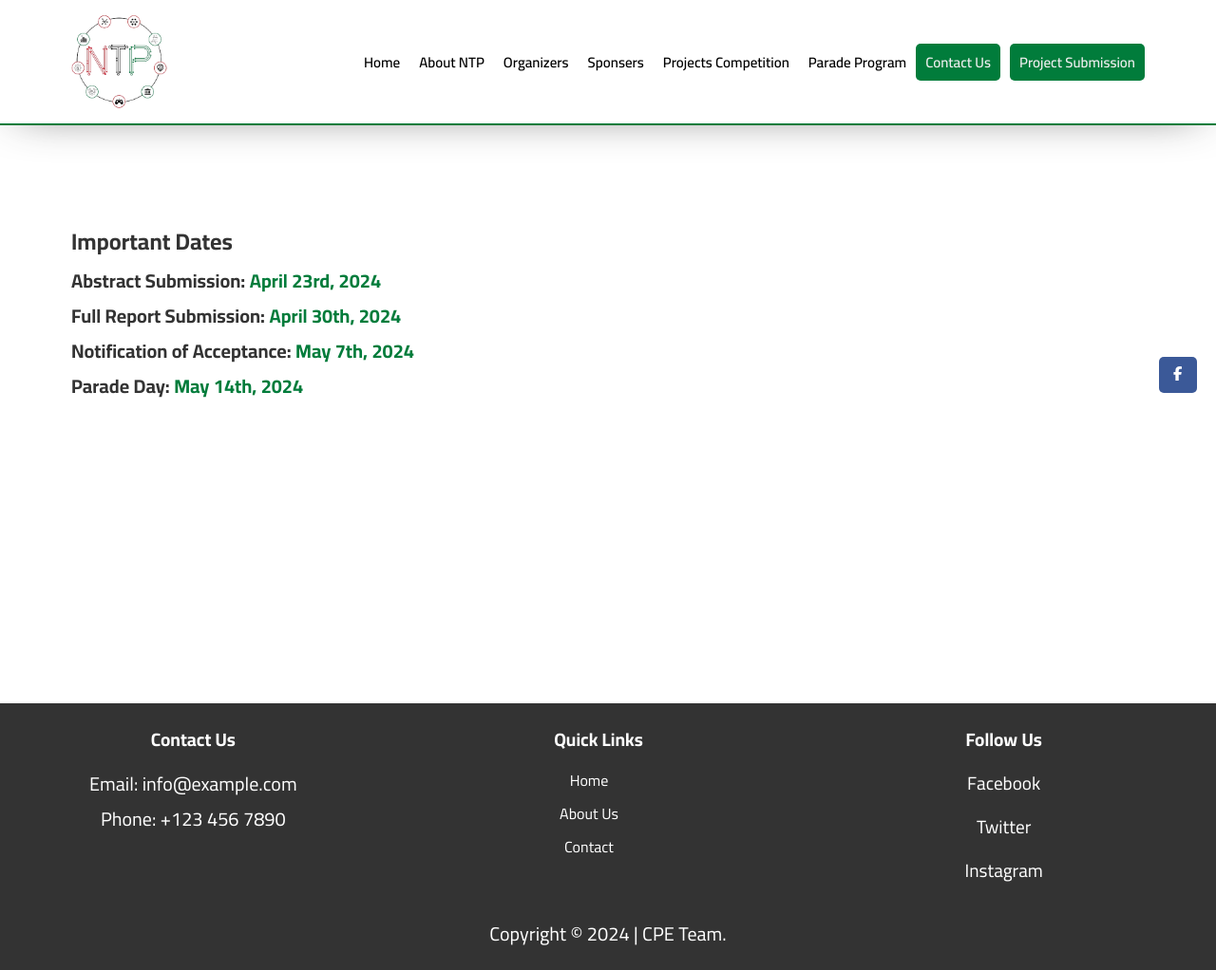
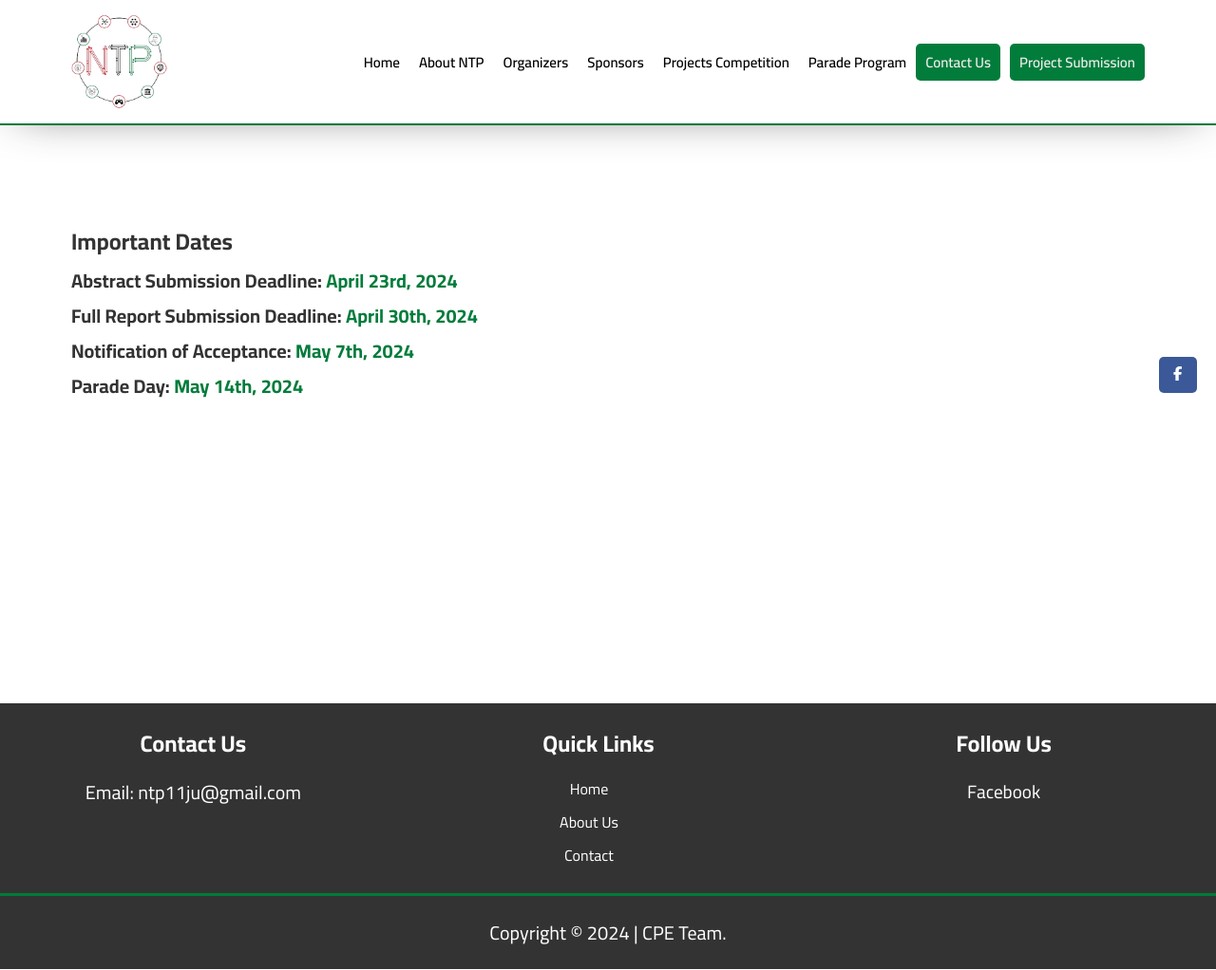
Before and after one commit to MustafaiHUB/ntp11, a plain HTML site: page pages/dates.html in a window 1280 px wide. Shown: the whole page at 95% size. Drawn offline with Linux system fonts and the light colour scheme.

Commit message:
Changed sponsors tab from 'e' to 'o', added some texts & removed some texts

```diff
--- a/assets/css/style.css
+++ b/assets/css/style.css
@@ -490,6 +490,7 @@ main .summary ul li {
   justify-content: space-between;
   width: 100%;
 }
+
 .footer-section {
   flex: 1;
   margin-right: 20px;
@@ -509,7 +510,7 @@ main .summary ul li {
 }
 
 .footer-section h3 {
-  font-size: 1.2em;
+  font-size: 1.5em;
   margin-bottom: 10px;
 }
 
@@ -524,12 +525,19 @@ main .summary ul li {
 }
 
 .footer-section li a {
-  color: #fff;
+  color: #ffff;
   margin-bottom: 5px;
+  transition: var(--transition-300);
+}
+
+.footer-section li a:hover {
+  color: var(--primary-clr);
 }
 
 .footer-bottom {
+  border-top: 3px solid var(--primary-clr);
   margin-top: 20px;
+  padding-top: 20px;
   text-align: center;
 }
 
--- a/assets/js/header.js
+++ b/assets/js/header.js
@@ -16,7 +16,7 @@ const headerHTML = `
     <li><a href="/index.html">Home</a></li>
     <li><a href="/pages/about.html">About NTP</a></li>
     <li><a href="/pages/organizers.html">Organizers</a></li>
-    <li><a href="/pages/sponsers.html">Sponsers</a></li>
+    <li><a href="/pages/sponsors.html">Sponsors</a></li>
     <li class="sub-menu">
       <div>
         <a href="/pages/participants.html">Projects Competition</a>
@@ -56,8 +56,7 @@ const footerHTML = `<div class="footerContainer">
   <div class="footer-content">
     <div class="footer-section">
       <h3>Contact Us</h3>
-      <p>Email: info@example.com</p>
-      <p>Phone: +123 456 7890</p>
+      <p>Email: ntp11ju@gmail.com</p>
     </div>
     <div class="footer-section">
       <h3>Quick Links</h3>
@@ -70,9 +69,7 @@ const footerHTML = `<div class="footerContainer">
     <div class="footer-section">
       <h3>Follow Us</h3>
       <ul class="social-links">
-        <li><a href="#" target="_blank">Facebook</a></li>
-        <li><a href="#" target="_blank">Twitter</a></li>
-        <li><a href="#" target="_blank">Instagram</a></li>
+        <li><a href="https://www.facebook.com/NTPJo?mibextid=uzlsIk" target="_blank">Facebook</a></li>
       </ul>
     </div>
   </div>
@@ -82,10 +79,11 @@ const footerHTML = `<div class="footerContainer">
 </div>`
 document.body.insertAdjacentHTML("beforeend", footerHTML)
 
-const socialMediabar = `<!-- Floating Social Media bar Starts -->
+const socialMediabar = `
+<!-- Floating Social Media bar Starts -->
     <div class="float-sm">
       <div class="fl-fl float-fb">
-        <a href="https://www.facebook.com/" target="_blank"
+        <a href="https://www.facebook.com/NTPJo?mibextid=uzlsIk" target="_blank"
           ><svg xmlns="http://www.w3.org/2000/svg" viewBox="0 0 320 512" height="15px"><!--!Font Awesome Free 6.5.1 by @fontawesome - https://fontawesome.com License - https://fontawesome.com/license/free Copyright 2024 Fonticons, Inc.--><path fill="#fff" d="M80 299.3V512H196V299.3h86.5l18-97.8H196V166.9c0-51.7 20.3-71.5 72.7-71.5c16.3 0 29.4 .4 37 1.2V7.9C291.4 4 256.4 0 236.2 0C129.3 0 80 50.5 80 159.4v42.1H14v97.8H80z"/></svg></a>
       </div>
     </div>
--- a/pages/dates.html
+++ b/pages/dates.html
@@ -20,13 +20,17 @@
           <section class="summary">
             <h1>Important Dates</h1>
             <p>
-              <span style="font-weight: bold">Abstract Submission:</span>
+              <span style="font-weight: bold"
+                >Abstract Submission Deadline:</span
+              >
               <span style="color: var(--primary-clr); font-weight: bold"
                 >April 23rd, 2024</span
               >
             </p>
             <p>
-              <span style="font-weight: bold">Full Report Submission:</span>
+              <span style="font-weight: bold"
+                >Full Report Submission Deadline:</span
+              >
               <span style="color: var(--primary-clr); font-weight: bold"
                 >April 30th, 2024</span
               >
```
Also changed, not shown: index.html (+5 -3 lines), pages/about.html (+1 -1 lines), pages/contact-us.html (+3 -1 lines), pages/parade-program.html (+2 -2 lines), pages/participants.html (+3 -3 lines), pages/sponsors.html (renamed from pages/sponsers.html).
